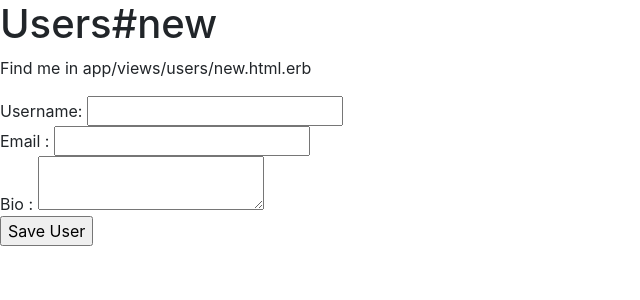
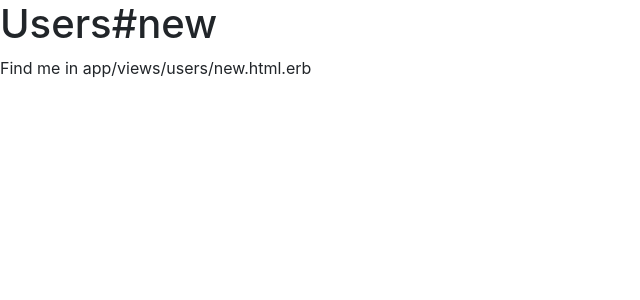
Before and after one commit to bbpucca/exo3, a Rails app: page /new in a window 1280 px wide. Shown: the top 300 px of the page, without its empty margins (0-640 px from the left). Run offline with Rails 7, Linux system fonts and the light colour scheme; style sheets or scripts are compiled from the project's sources.

Commit message:
second commit

```diff
--- a/app/controllers/users_controller.rb
+++ b/app/controllers/users_controller.rb
@@ -9,9 +9,9 @@ class UsersController < ApplicationController
     puts "<====>"
     puts params
     puts "<====>"
-    @user.username = params[:username]
-    @user.email = params[:email]
-    @user.bio = params[:bio]
+    @user.username = params["user"][:username]
+    @user.email = params["user"][:email]
+    @user.bio = params["user"][:bio]
     @user.save
     # User.create(username:a, email:b, bio:c)
     redirect_to "/"
--- a/app/views/users/new.html.erb
+++ b/app/views/users/new.html.erb
@@ -32,9 +32,9 @@
 
 
 
-<%= form_for :user do |f| %>
+<!-- <%= form_for :user do |f| %>
   Username: <%= f.text_field :username %><br />
   Email : <%= f.text_field :email %><br />
   Bio : <%= f.text_area :bio %><br />
   <%= f.submit %>
-<% end %>
+<% end %> -->
```
Also changed, not shown: db/development.sqlite3, 3 other files.
